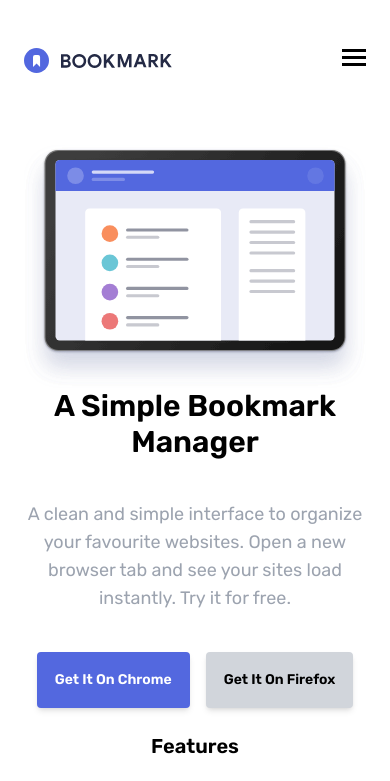
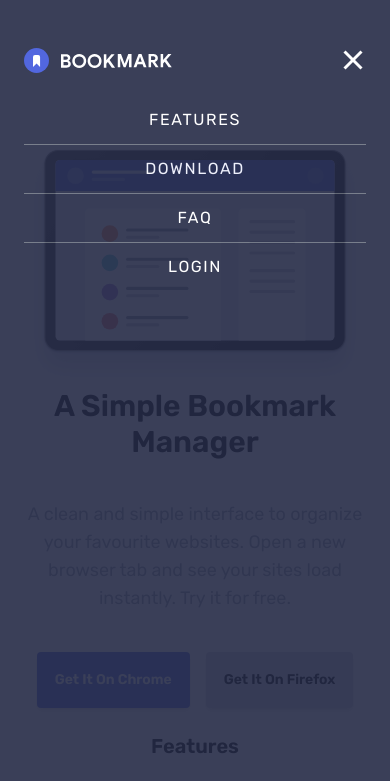
Before and after one commit to sarahmarie1976/bookmark-manager, a website: page index.html in a window 390 px wide. Both pictures are taken after a click on the button 354 px from the left and 60 px from the top of the page. Shown: the top 781 px of the page. Drawn offline with Linux system fonts and the light colour scheme.

Commit message:
:sparkles: created mobile menu hamburger

```diff
--- a/js/script.js
+++ b/js/script.js
@@ -1,8 +1,14 @@
 const tabs = document.querySelectorAll('.tab');
 const panels = document.querySelectorAll('.panel');
+const btn = document.getElementById('menu-btn');
+const menu = document.getElementById('menu');
+const logo = document.getElementById('logo');
 
 // Tabs menu event listener
 tabs.forEach((tab) => tab.addEventListener('click', onTabClick));
+
+// Hamburger button listener
+btn.addEventListener('click', navToggle);
 
 function onTabClick(e) {
   // Deactivate all tabs
@@ -25,3 +31,15 @@ function onTabClick(e) {
     .getElementsByClassName(classString)[0]
     .classList.remove('hidden');
 }
+
+function navToggle() {
+  btn.classList.toggle('open');
+  menu.classList.toggle('flex');
+  menu.classList.toggle('hidden');
+
+  if (menu.classList.contains('flex')) {
+    logo.setAttribute('src', './images/logo-bookmark-footer.svg');
+  } else {
+    logo.setAttribute('src', './images/logo-bookmark.svg');
+  }
+}
```
Also changed, not shown: index.html (+4 -0 lines).
